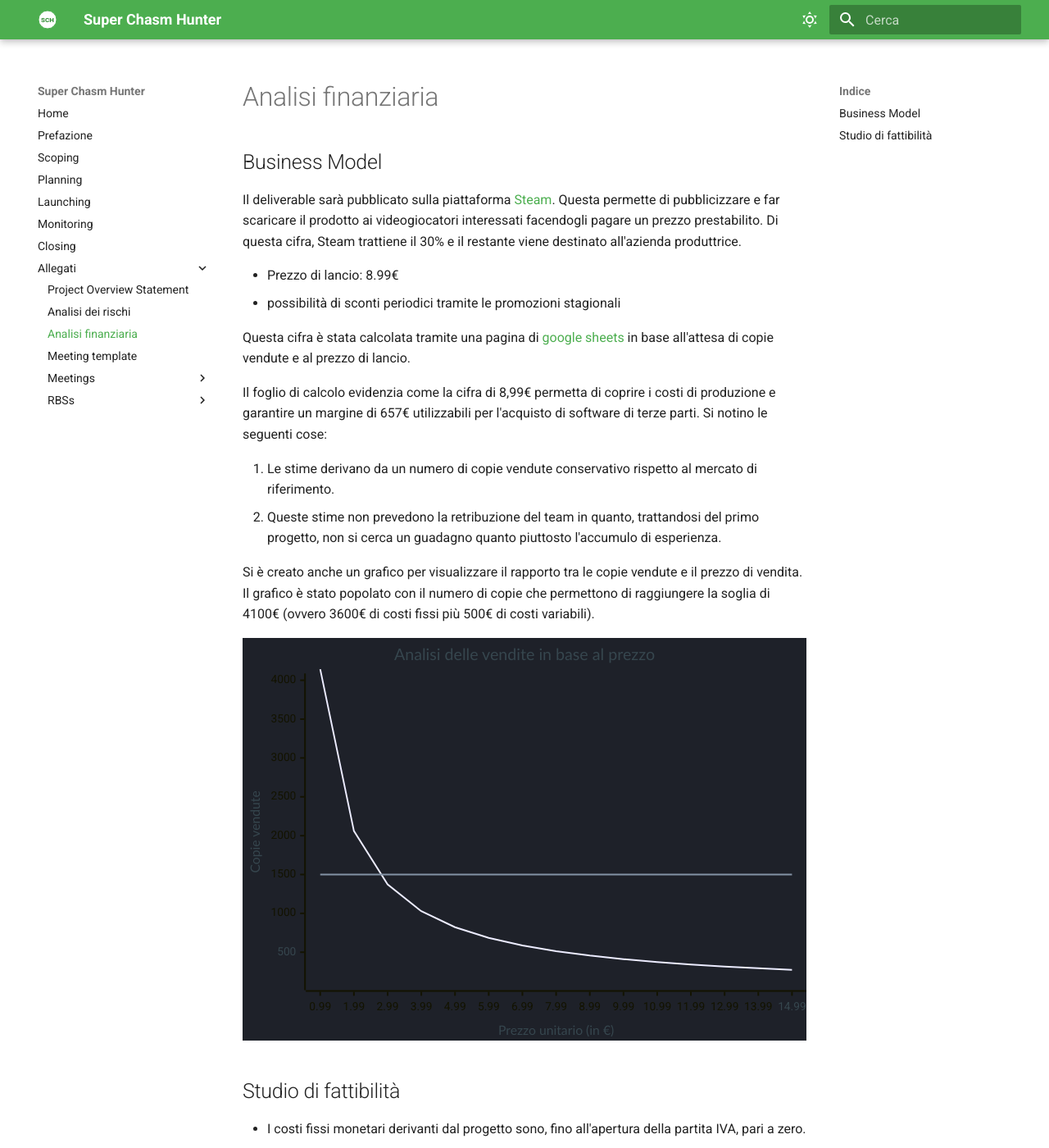
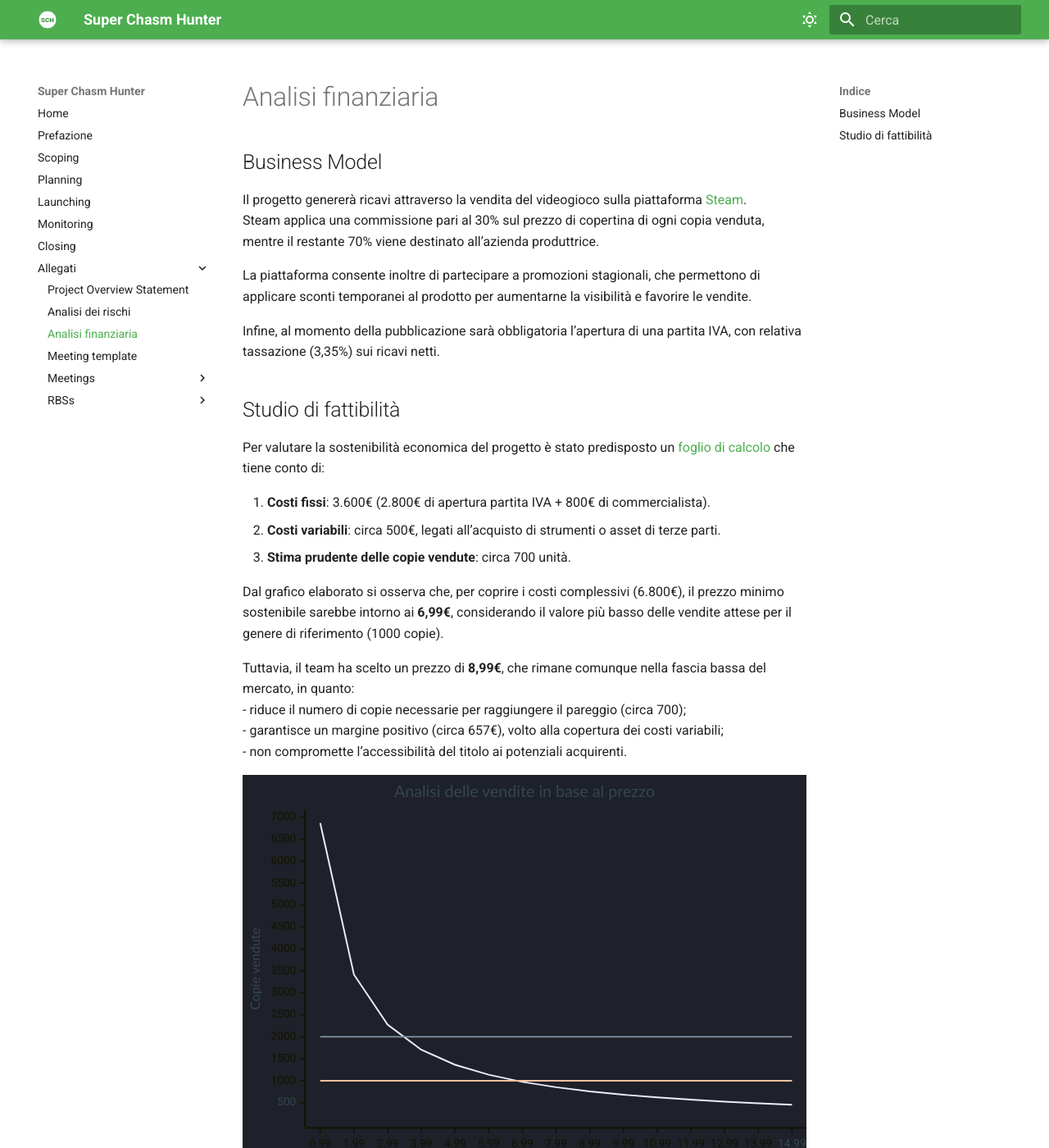
Before and after one commit to FilippoGurioli/super-chasm-hunter-pm, an MkDocs documentation site: the page built from docs/Allegati/3 - Analisi Finanziaria.md, in a window 1280 px wide and 1400 px high. Shown: the whole window at 82% size. Built offline with MkDocs 1.6.1 and Material for MkDocs 9.7.7, drawn with Linux system fonts in a browser that asks for light colours; some of the changed text lies outside the part shown.

Commit message:
feat: correct market analysis

````diff
--- a/docs/Allegati/3 - Analisi Finanziaria.md
+++ b/docs/Allegati/3 - Analisi Finanziaria.md
@@ -6,19 +6,27 @@ title: Analisi finanziaria
 
 ## Business Model
 
-Il deliverable sarà pubblicato sulla piattaforma [Steam](https://store.steampowered.com/?l=italian). Questa permette di pubblicizzare e far scaricare il prodotto ai videogiocatori interessati facendogli pagare un prezzo prestabilito. Di questa cifra, Steam trattiene il 30% e il restante viene destinato all'azienda produttrice.
+Il progetto genererà ricavi attraverso la vendita del videogioco sulla piattaforma [Steam](https://store.steampowered.com/?l=italian).
+Steam applica una commissione pari al 30% sul prezzo di copertina di ogni copia venduta, mentre il restante 70% viene destinato all’azienda produttrice.
 
-- Prezzo di lancio: 8.99€
-- possibilità di sconti periodici tramite le promozioni stagionali
+La piattaforma consente inoltre di partecipare a promozioni stagionali, che permettono di applicare sconti temporanei al prodotto per aumentarne la visibilità e favorire le vendite.
 
-Questa cifra è stata calcolata tramite una pagina di [google sheets](https://docs.google.com/spreadsheets/d/1B05SoctmiqgcXIOkPyeojWCbAbP05F1OtZ33VDwz1cA/edit?usp=sharing) in base all'attesa di copie vendute e al prezzo di lancio.
+Infine, al momento della pubblicazione sarà obbligatoria l’apertura di una partita IVA, con relativa tassazione (3,35%) sui ricavi netti.
 
-Il foglio di calcolo evidenzia come la cifra di 8,99€ permetta di coprire i costi di produzione e garantire un margine di 657€ utilizzabili per l'acquisto di software di terze parti. Si notino le seguenti cose:
+## Studio di fattibilità
 
-1. Le stime derivano da un numero di copie vendute conservativo rispetto al mercato di riferimento.
-2. Queste stime non prevedono la retribuzione del team in quanto, trattandosi del primo progetto, non si cerca un guadagno quanto piuttosto l'accumulo di esperienza.
+Per valutare la sostenibilità economica del progetto è stato predisposto un [foglio di calcolo](https://docs.google.com/spreadsheets/d/1B05SoctmiqgcXIOkPyeojWCbAbP05F1OtZ33VDwz1cA/edit?usp=sharing) che tiene conto di:
 
-Si è creato anche un grafico per visualizzare il rapporto tra le copie vendute e il prezzo di vendita. Il grafico è stato popolato con il numero di copie che permettono di raggiungere la soglia di 4100€ (ovvero 3600€ di costi fissi più 500€ di costi variabili).
+1. **Costi fissi**: 3.600€ (2.800€ di apertura partita IVA + 800€ di commercialista).
+2. **Costi variabili**: circa 500€, legati all’acquisto di strumenti o asset di terze parti.
+3. **Stima prudente delle copie vendute**: circa 700 unità.
+
+Dal grafico elaborato si osserva che, per coprire i costi complessivi (6.800€), il prezzo minimo sostenibile sarebbe intorno ai **6,99€**, considerando il valore più basso delle vendite attese per il genere di riferimento (1000 copie).
+
+Tuttavia, il team ha scelto un prezzo di **8,99€**, che rimane comunque nella fascia bassa del mercato, in quanto:
+- riduce il numero di copie necessarie per raggiungere il pareggio (circa 700);
+- garantisce un margine positivo (circa 657€), volto alla copertura dei costi variabili;
+- non compromette l’accessibilità del titolo ai potenziali acquirenti.
 
 ```mermaid
 ---
@@ -30,15 +38,12 @@ config:
 xychart-beta
     title "Analisi delle vendite in base al prezzo"
     x-axis "Prezzo unitario (in €)" [0.99,1.99,2.99,3.99,4.99,5.99,6.99,7.99,8.99,9.99,10.99,11.99,12.99,13.99,14.99]
-    y-axis "Copie vendute" 100 --> 4000
-    line [4142,2061,1372,1028,822,685,587,514,457,411,374,342,316,294,274,257,242,228]
-    line [1500,1500,1500,1500,1500,1500,1500,1500,1500,1500,1500,1500,1500,1500,1500]
+    y-axis "Copie vendute" 100 --> 7000
+    line [6869,3418,2275,1705,1363,1136,973,852,757,681,619,568,524,487,454,426,401]
+    line [2000,2000,2000,2000,2000,2000,2000,2000,2000,2000,2000,2000,2000,2000,2000]
+    line [1000,1000,1000,1000,1000,1000,1000,1000,1000,1000,1000,1000,1000,1000,1000]
 ```
 
-## Studio di fattibilità
+Altri costi indiretti (es. consumo elettrico) non sono stati considerati rilevanti.
 
-- I costi fissi monetari derivanti dal progetto sono, fino all'apertura della partita IVA, pari a zero.
-- Dei costi possibili possono derivare dall'acquisto di strumenti sviluppati da terzi per velocizzare la produzione software. Questi non dovranno essere superiori a 500 euro.
-- Altri costi quali (ad esempio) consumo di elettricità non vengono riportati in questa sezione perchè non rilevanti.
-
-Date quete premesse si ritiene il progetto *fattibile* per quanto riguarda il puro aspetto monetario. Bisogna comunque ricordare che Steam obbliga ad avere una partita IVA al momento della pubblicazione del prodotto, di conseguenza, sarà necessario nel prossimo progetto tenere conto anche dei costi fissi derivanti dall'apertura della p.IVA.
+In conclusione, il progetto risulta *fattibile* dal punto di vista economico.
````
